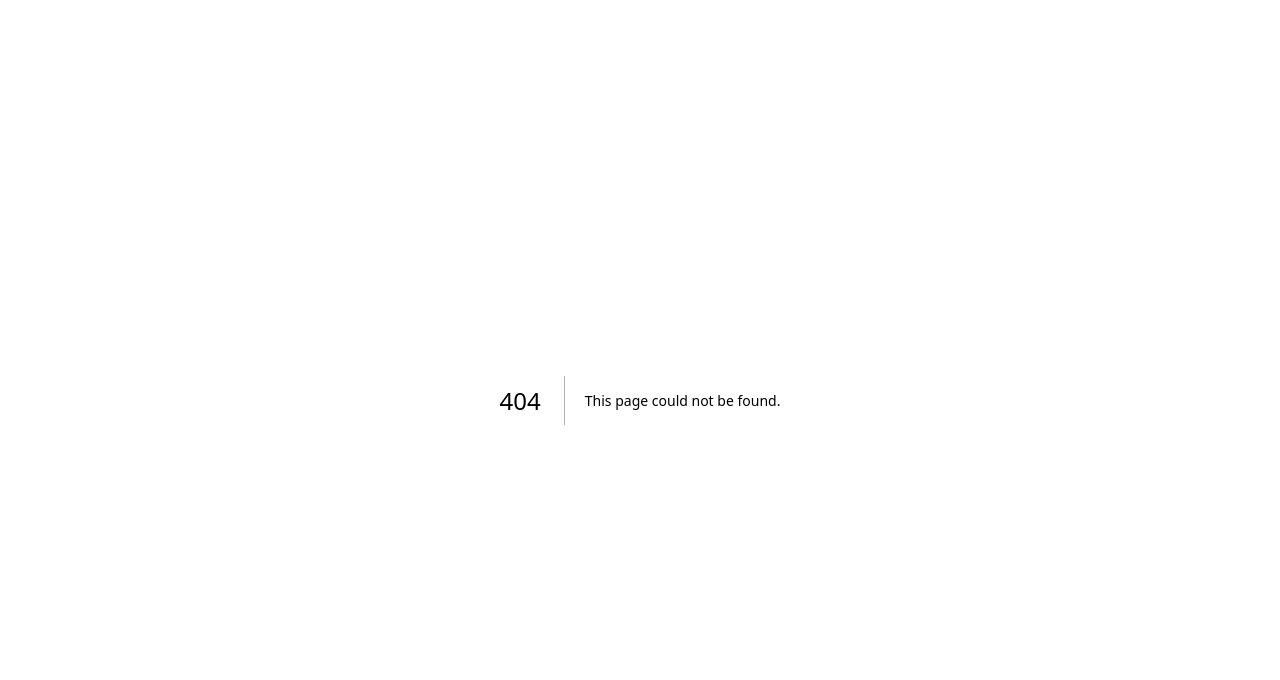
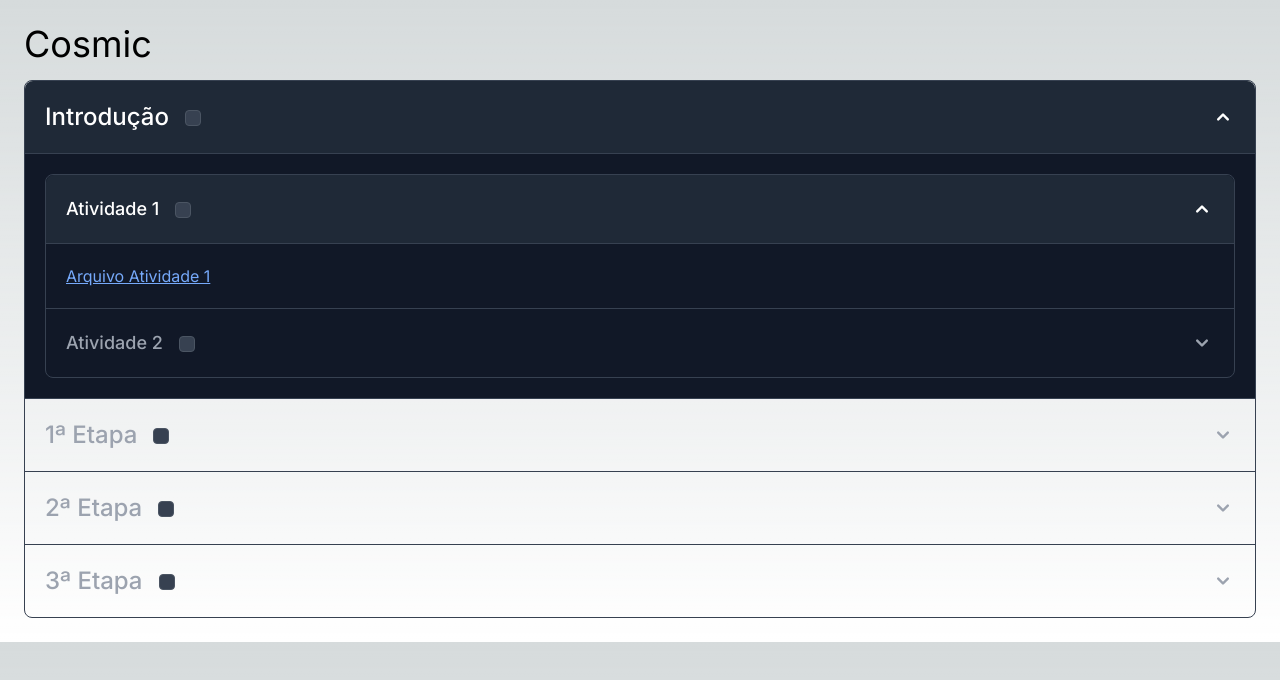
Before and after one commit to renan-dias/cosmic-base, a Next.js app: page /cosmic in a window 1280 px wide. Before the commit this address had no page. Shown: the top 680 px of the page. Built offline with nearby package versions, Linux system fonts and the light colour scheme.

Commit message:
feat(etapas-list): rascunho de lista com etapas

```diff
--- /dev/null
+++ b/app/cosmic/components/ActivitiesList.tsx
@@ -0,0 +1,42 @@
+"use client";
+
+import { etapasCosmic } from "../mocks/cosmic.mock";
+import { Accordion, Checkbox } from "flowbite-react";
+
+const etapas = etapasCosmic;
+
+export const ActivitiesList = () => {
+  return (
+    <Accordion>
+      {etapas.map(({ atividades, nome, fichas }, idx) => (
+        <Accordion.Panel key={idx}>
+          <Accordion.Title className="text-2xl">
+            <span className="mr-4">{nome}</span>
+            <Checkbox></Checkbox>
+          </Accordion.Title>
+          <Accordion.Content>
+            <Accordion>
+              {atividades.map(({ nome, tipo, arquivos }, idx) => (
+                <Accordion.Panel key={idx}>
+                  <Accordion.Title className="text-lg">
+                    <span className="mr-4">{nome}</span>
+                    <Checkbox></Checkbox>
+                  </Accordion.Title>
+                  <Accordion.Content className="text-md text-blue-400 underline">
+                    <div>{arquivos.principal}</div>
+                    {!!arquivos.aluno && <div>{arquivos.aluno}</div>}
+                    {!!arquivos.professor && <div>{arquivos.professor}</div>}
+                    {!!arquivos.complementares?.length &&
+                      arquivos.complementares.map((arquivo, index) => (
+                        <div key={index}>{arquivo}</div>
+                      ))}
+                  </Accordion.Content>
+                </Accordion.Panel>
+              ))}
+            </Accordion>
+          </Accordion.Content>
+        </Accordion.Panel>
+      ))}
+    </Accordion>
+  );
+};
--- /dev/null
+++ b/app/cosmic/mocks/cosmic.mock.ts
@@ -0,0 +1,151 @@
+import { ETipoAtividade, EtapaCosmic } from "../types/cosmic.types";
+
+export const etapasCosmic: EtapaCosmic[] = [
+  {
+    nome: "Introdução",
+    atividades: [
+      {
+        nome: "Atividade 1",
+        tipo: ETipoAtividade.BASICA,
+        arquivos: {
+          principal: "Arquivo Atividade 1",
+        },
+      },
+      {
+        nome: "Atividade 2",
+        tipo: ETipoAtividade.BASICA,
+        arquivos: {
+          principal: "Arquivo Atividade 2",
+        },
+      },
+    ],
+  },
+  {
+    nome: "1ª Etapa",
+    fichas: "1914 a 1924",
+    atividades: [
+      {
+        nome: "Atividade 3",
+        tipo: ETipoAtividade.INV,
+        arquivos: {
+          principal: "Atividade 3",
+          aluno: "Roteiro Aluno Atividade 3",
+          professor: "Roteiro Prof. Atividade 3",
+        },
+      },
+      {
+        nome: "Atividade 4",
+        tipo: ETipoAtividade.ORG,
+        arquivos: {
+          principal: "Atividade 4",
+          aluno: "Roteiro Aluno Atividade 4",
+          professor: "Roteiro Prof. Atividade 4",
+          complementares: ["Atividade 4 - Slides Utilizados"],
+        },
+      },
+      {
+        nome: "Atividade 5",
+        tipo: ETipoAtividade.APL,
+        arquivos: {
+          principal: "Atividade 5",
+          aluno: "Roteiro Aluno Atividade 5",
+          professor: "Roteiro Prof. Atividade 5",
+          complementares: [
+            "Atividade 5 - Ciêntista Indicados",
+            "Atividade 5 - Primeiro Prêmio cosmológico",
+          ],
+        },
+      },
+    ],
+  },
+  {
+    nome: "2ª Etapa",
+    fichas: "1925 a 1931",
+    atividades: [
+      {
+        nome: "Atividade 6",
+        tipo: ETipoAtividade.INV,
+        arquivos: {
+          principal: "Atividade 6",
+          aluno: "Roteiro Aluno Atividade 6",
+          professor: "Roteiro Prof. Atividade 6",
+        },
+      },
+      {
+        nome: "Atividade 7",
+        tipo: ETipoAtividade.ORG,
+        arquivos: {
+          principal: "Atividade 7",
+          aluno: "Roteiro Aluno Atividade 7",
+          professor: "Roteiro Prof. Atividade 7",
+          complementares: [
+            "Atividade 7 - Medidas da Relação Redshift distancia",
+            "Atividade 7 Texto de apoio para professor Slipher, Wirtz Lundmark, Hubble",
+          ],
+        },
+      },
+      {
+        nome: "Atividade 8",
+        tipo: ETipoAtividade.ORG,
+        arquivos: {
+          principal: "Atividade 8",
+          aluno: "Roteiro Aluno Atividade 8",
+          professor: "Roteiro Prof. Atividade 8",
+        },
+      },
+      {
+        nome: "Atividade 9",
+        tipo: ETipoAtividade.APL,
+        arquivos: {
+          principal: "Atividade 9",
+          aluno: "Roteiro Aluno Atividade 9",
+          professor: "Roteiro Prof. Atividade 9",
+        },
+      },
+    ],
+  },
+  {
+    nome: "3ª Etapa",
+    fichas: "1932 a 1939",
+    atividades: [
+      {
+        nome: "Atividade 10",
+        tipo: ETipoAtividade.INV,
+        arquivos: {
+          principal: "Atividade 10",
+          aluno: "Roteiro Aluno Atividade 10",
+          professor: "Roteiro Prof. Atividade 10",
+        },
+      },
+      {
+        nome: "Atividade 11",
+        tipo: ETipoAtividade.ORG,
+        arquivos: {
+          principal: "Atividade 11",
+          aluno: "Roteiro Aluno Atividade 11",
+          professor: "Roteiro Prof. Atividade 11",
+          complementares: ["Atividade 11 - Slides Redshift Luz Cansada"],
+        },
+      },
+      {
+        nome: "Atividade 12",
+        tipo: ETipoAtividade.ORG,
+        arquivos: {
+          principal: "Atividade 12",
+          aluno: "Roteiro Aluno Atividade 12",
+          professor: "Roteiro Prof. Atividade 12",
+          complementares: ["Atividade 12 - Idade do Universo Slide"],
+        },
+      },
+      {
+        nome: "Atividade 13",
+        tipo: ETipoAtividade.APL,
+        arquivos: {
+          principal: "Atividade 13",
+          aluno: "Roteiro Aluno Atividade 13",
+          professor: "Roteiro Prof. Atividade 13",
+        },
+      },
+    ],
+  },
+];
--- /dev/null
+++ b/app/cosmic/page.tsx
@@ -0,0 +1,13 @@
+import { get } from "@vercel/edge-config";
+import { Suspense } from "react";
+import { GameManager } from "../components/GameManager";
+import { ActivitiesList } from "./components/ActivitiesList";
+
+export default function Cosmic() {
+  return (
+    <div className="p-6">
+      <div className="text-4xl mb-4">Cosmic</div>
+      <ActivitiesList />
+    </div>
+  );
+}
--- /dev/null
+++ b/app/cosmic/types/cosmic.types.ts
@@ -0,0 +1,25 @@
+export enum ETipoAtividade {
+  BASICA = "BASICA",
+  INV = "INV",
+  ORG = "ORG",
+  APL = "APL",
+}
+
+export type EtapaCosmic = {
+  nome: string;
+  fichas?: CosmicFile;
+  atividades: Atividade[];
+};
+
+export type Atividade = {
+  nome: string;
+  tipo: ETipoAtividade;
+  arquivos: {
+    principal: CosmicFile;
+    aluno?: CosmicFile;
+    professor?: CosmicFile;
+    complementares?: CosmicFile[];
+  };
+};
+
+export type CosmicFile = string;
```
